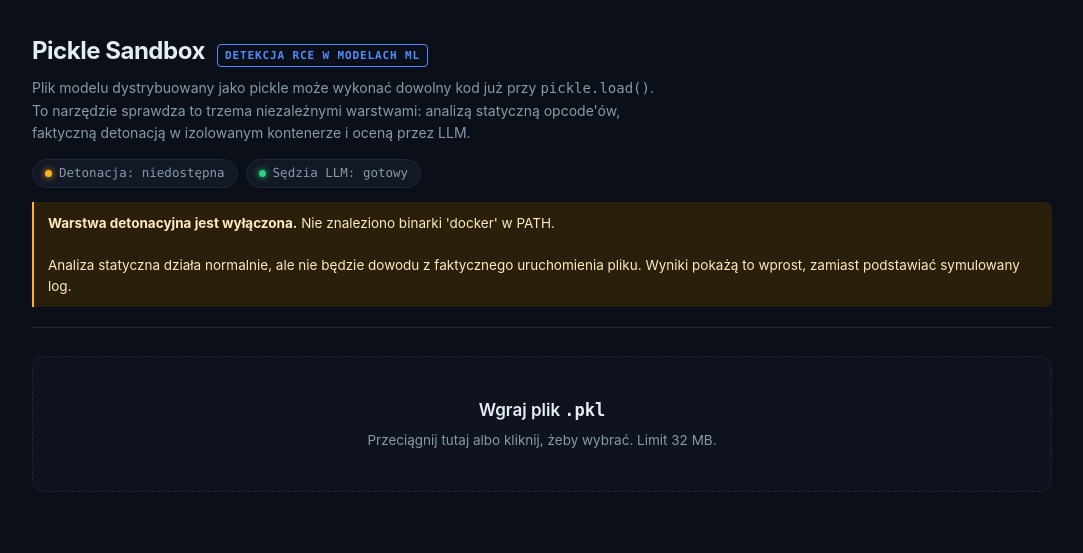
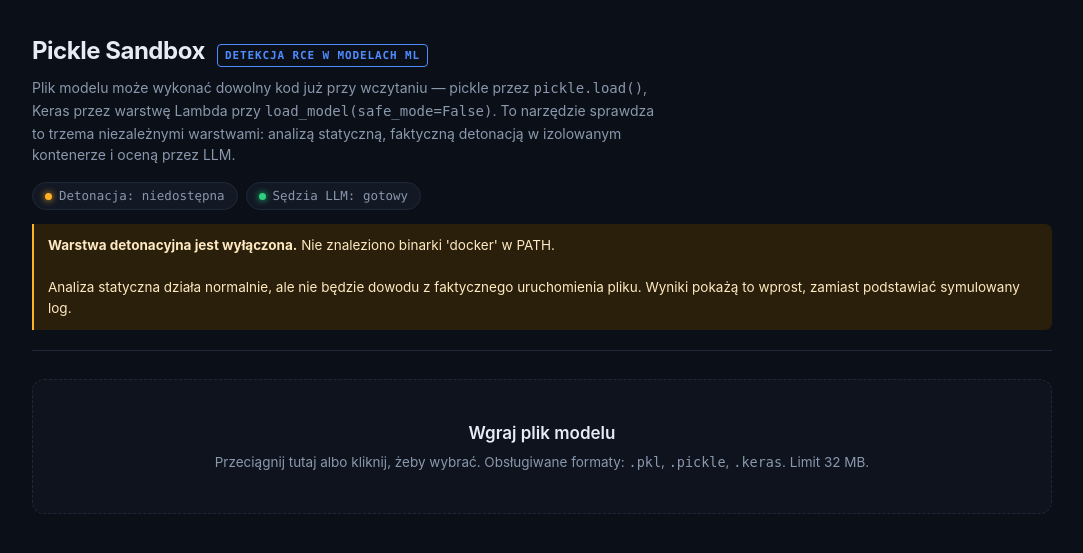
Before and after one commit to bartekmosionek12-bit/Sandbox, a Flask app: page / in a window 1280 px wide. Shown: the top 553 px of the page, without its empty margins (98-1181 px from the left). Run offline with Flask 3, Linux system fonts and the light colour scheme.

Commit message:
Dashboard: napisy niezalezne od formatu pliku + testy nie brudza poc/samples
Strona mowila "Wgraj plik .pkl" i przyjmowala tylko .pkl/.pickle, chociaz
pipeline obsluguje tez .keras — czyli interfejs ukrywal polowe tego, co
narzedzie potrafi. Teraz: "Wgraj plik modelu", lista obslugiwanych formatow
pod spodem, accept z .keras, a naglowek strony opisuje oba wektory (pickle
przez pickle.load, keras przez warstwe Lambda przy safe_mode=False).
Etykieta surowej analizy zalezy od formatu: pickletools dla pickle'a,
config.json dla .keras.

Przy okazji: testy parsera .keras budowaly fixture'y wprost do poc/samples,
wiec kazde uruchomienie pytest zostawialo zmodyfikowane pliki w drzewie
roboczym (archiwa ZIP roznia sie w bajtach). Na maszynie, gdzie te same
sciezki przychodza pullem, konczylo sie to odmowa scalenia. Generowane
fixture'y ida teraz do katalogu tymczasowego; dwa prawdziwe modele Kerasa,
ktorych generator nie odtwarza, czytane sa dalej z repo.

56 testow przechodzi.

Co-Authored-By: Claude Opus 5 <noreply@anthropic.com>
Claude-Session: https://claude.ai/code/session_01Gfzx88435isPknNRQbH71g

```diff
--- a/app/templates/index.html
+++ b/app/templates/index.html
@@ -162,10 +162,11 @@
       <span class="tag">Detekcja RCE w modelach ML</span>
     </div>
     <p class="sub">
-      Plik modelu dystrybuowany jako pickle może wykonać dowolny kod już przy
-      <code>pickle.load()</code>. To narzędzie sprawdza to trzema niezależnymi
-      warstwami: analizą statyczną opcode'ów, faktyczną detonacją w izolowanym
-      kontenerze i oceną przez LLM.
+      Plik modelu może wykonać dowolny kod już przy wczytaniu — pickle przez
+      <code>pickle.load()</code>, Keras przez warstwę Lambda przy
+      <code>load_model(safe_mode=False)</code>. To narzędzie sprawdza to trzema
+      niezależnymi warstwami: analizą statyczną, faktyczną detonacją
+      w izolowanym kontenerze i oceną przez LLM.
     </p>
     <div class="chips">
       <span class="chip">
@@ -189,9 +190,10 @@
   </header>
 
   <div class="drop" id="drop">
-    <h2>Wgraj plik <code>.pkl</code></h2>
-    <p>Przeciągnij tutaj albo kliknij, żeby wybrać. Limit 32 MB.</p>
-    <input type="file" id="file" accept=".pkl,.pickle">
+    <h2>Wgraj plik modelu</h2>
+    <p>Przeciągnij tutaj albo kliknij, żeby wybrać. Obsługiwane formaty:
+      <code>.pkl</code>, <code>.pickle</code>, <code>.keras</code>. Limit 32 MB.</p>
+    <input type="file" id="file" accept=".pkl,.pickle,.keras">
   </div>
 
   <div class="steps" id="steps"></div>
@@ -352,7 +354,8 @@ function render(r) {
       </div>
       ${p.error ? `<div class="note err" style="margin-top:14px">${esc(p.error)}</div>` : ""}
       <details>
-        <summary>Pokaż surowy disasm (pickletools)</summary>
+        <summary>Pokaż surową analizę statyczną${p.file_format === "keras"
+          ? " (config.json modelu)" : " (pickletools)"}</summary>
         <pre>${esc(p.raw_disasm) || "(pusty)"}</pre>
       </details>
     </div>
```
Also changed, not shown: tests/test_parser_keras.py (+27 -5 lines).
